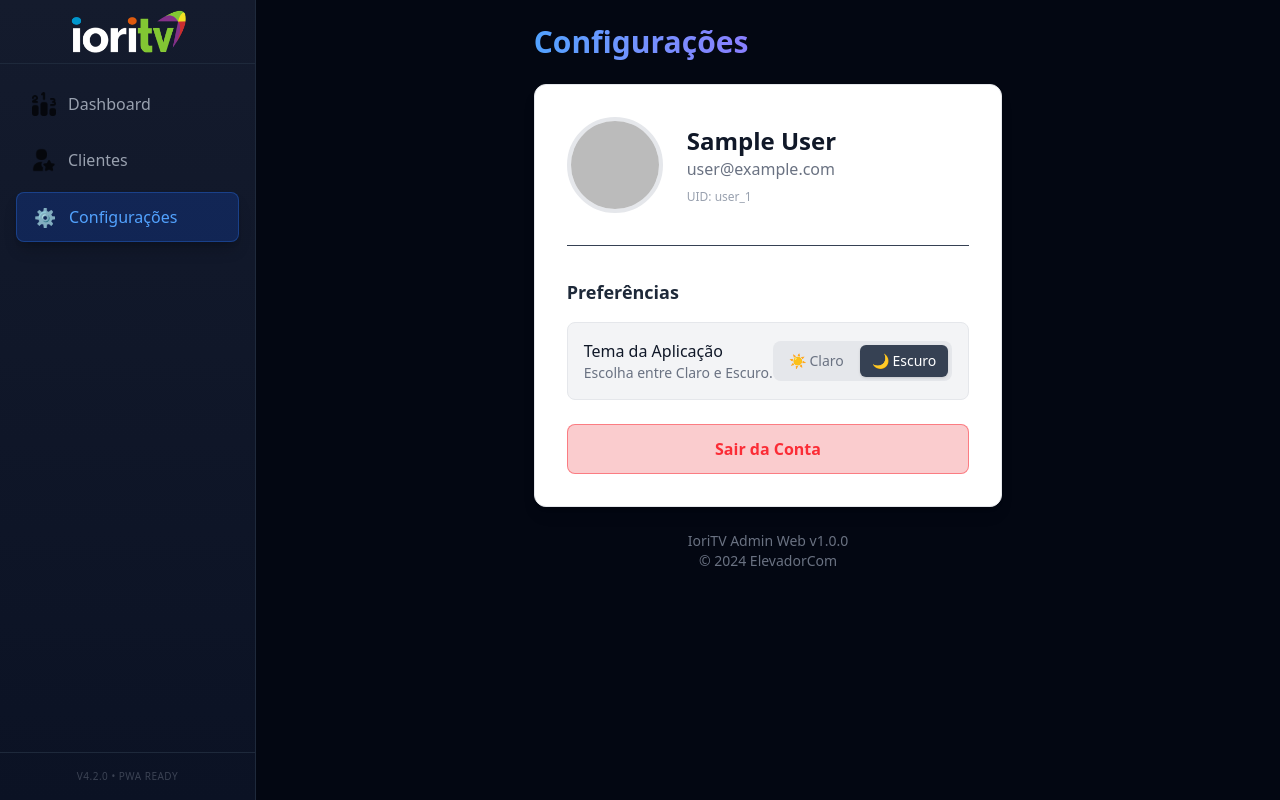
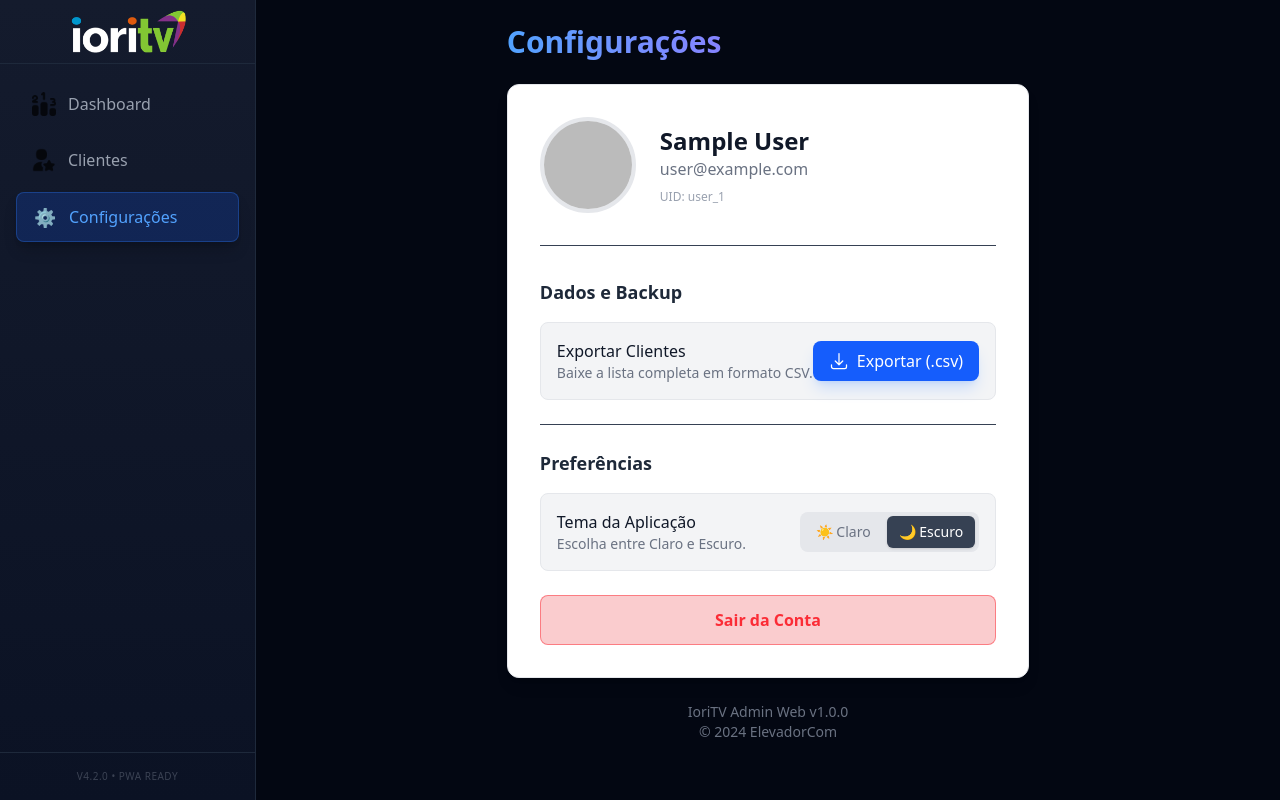
Before and after one commit to robgomezsir/ioritv, a Next.js app in the folder web-app/: page /configuracoes in a window 1280 px wide. Built offline with nearby package versions, Linux system fonts and the light colour scheme; no server answers; sample sign-in values are in the browser's storage.

Commit message:
feat: add CSV export functionality for clients in settings page

```diff
--- a/web-app/app/configuracoes/page.tsx
+++ b/web-app/app/configuracoes/page.tsx
@@ -2,10 +2,12 @@
 
 import { useEffect, useState } from "react";
 import { onAuthStateChanged } from "firebase/auth";
-import { auth } from "@/firebase/config";
+import { collection, getDocs, query, orderBy } from "firebase/firestore";
+import { auth, db } from "@/firebase/config";
 import { useRouter } from "next/navigation";
 import { useTheme } from "next-themes";
 import { User } from "firebase/auth";
+import { ArrowDownTrayIcon } from "@heroicons/react/24/outline";
 
 function ThemeToggle() {
     const { theme, setTheme } = useTheme();
@@ -57,6 +59,55 @@ export default function ConfiguracoesPage() {
         return () => unsubscribe();
     }, [router]);
 
+    const handleExportCSV = async () => {
+        try {
+            const q = query(collection(db, "clientes"), orderBy("NOME"));
+            const snapshot = await getDocs(q);
+            const data = snapshot.docs.map(doc => doc.data());
+
+            const headers = [
+                "Nome", "Usuário", "Senha", "Situação", "Vencimento", "Créditos",
+                "WhatsApp", "Valor", "Custo", "Desconto", "Servidor", "MAC",
+                "Modelo", "Data de Início"
+            ];
+
+            const rows = data.map(item => [
+                item.NOME || "",
+                item.USUARIO || "",
+                item.SENHA || "",
+                item.SITUACAO || "",
+                item.VENCIMENTO || "",
+                item.CREDITOS || 0,
+                item.WHATSAPP || "",
+                item.VALOR || 0,
+                item.CUSTO || 0,
+                item.DESCONTO || 0,
+                item.SERVIDOR || "",
+                item.MAC || "",
+                item.MODELO || "",
+                item.INICIO ? (item.INICIO.toDate ? item.INICIO.toDate().toLocaleDateString('pt-BR') : "") : ""
+            ]);
+
+            const csvContent = [
+                headers.join(","),
+                ...rows.map(row => row.map(val => `"${String(val).replace(/"/g, '""')}"`).join(","))
+            ].join("\n");
+
+            const blob = new Blob(["\uFEFF" + csvContent], { type: 'text/csv;charset=utf-8;' });
+            const url = URL.createObjectURL(blob);
+            const link = document.createElement("a");
+            link.setAttribute("href", url);
+            link.setAttribute("download", `clientes_ioritv_${new Date().toISOString().split('T')[0]}.csv`);
+            link.style.visibility = 'hidden';
+            document.body.appendChild(link);
+            link.click();
+            document.body.removeChild(link);
+        } catch (error) {
+            console.error("Erro ao exportar CSV:", error);
+            alert("Erro ao exportar clientes.");
+        }
+    };
+
     if (!user) return <div className="p-8 text-center text-white">Carregando...</div>;
 
     return (
@@ -83,6 +134,23 @@ export default function ConfiguracoesPage() {
                 </div>
 
                 <div className="mt-8 pt-8 border-t border-gray-700">
+                    <h3 className="text-lg font-semibold text-gray-800 dark:text-gray-300 mb-4">Dados e Backup</h3>
+                    <div className="flex items-center justify-between p-4 bg-gray-100 dark:bg-gray-900/50 rounded-lg border border-gray-200 dark:border-gray-700">
+                        <div>
+                            <p className="text-gray-900 dark:text-white font-medium">Exportar Clientes</p>
+                            <p className="text-gray-500 dark:text-gray-400 text-sm">Baixe a lista completa em formato CSV.</p>
+                        </div>
+                        <button
+                            onClick={handleExportCSV}
+                            className="flex items-center gap-2 px-4 py-2 bg-blue-600 hover:bg-blue-500 text-white rounded-lg font-medium transition-all shadow-lg shadow-blue-500/20"
+                        >
+                            <ArrowDownTrayIcon className="w-5 h-5" />
+                            <span>Exportar (.csv)</span>
+                        </button>
+                    </div>
+                </div>
+
+                <div className="mt-6 pt-6 border-t border-gray-700">
                     <h3 className="text-lg font-semibold text-gray-800 dark:text-gray-300 mb-4">Preferências</h3>
                     <div className="flex items-center justify-between p-4 bg-gray-100 dark:bg-gray-900/50 rounded-lg border border-gray-200 dark:border-gray-700">
                         <div>
```
